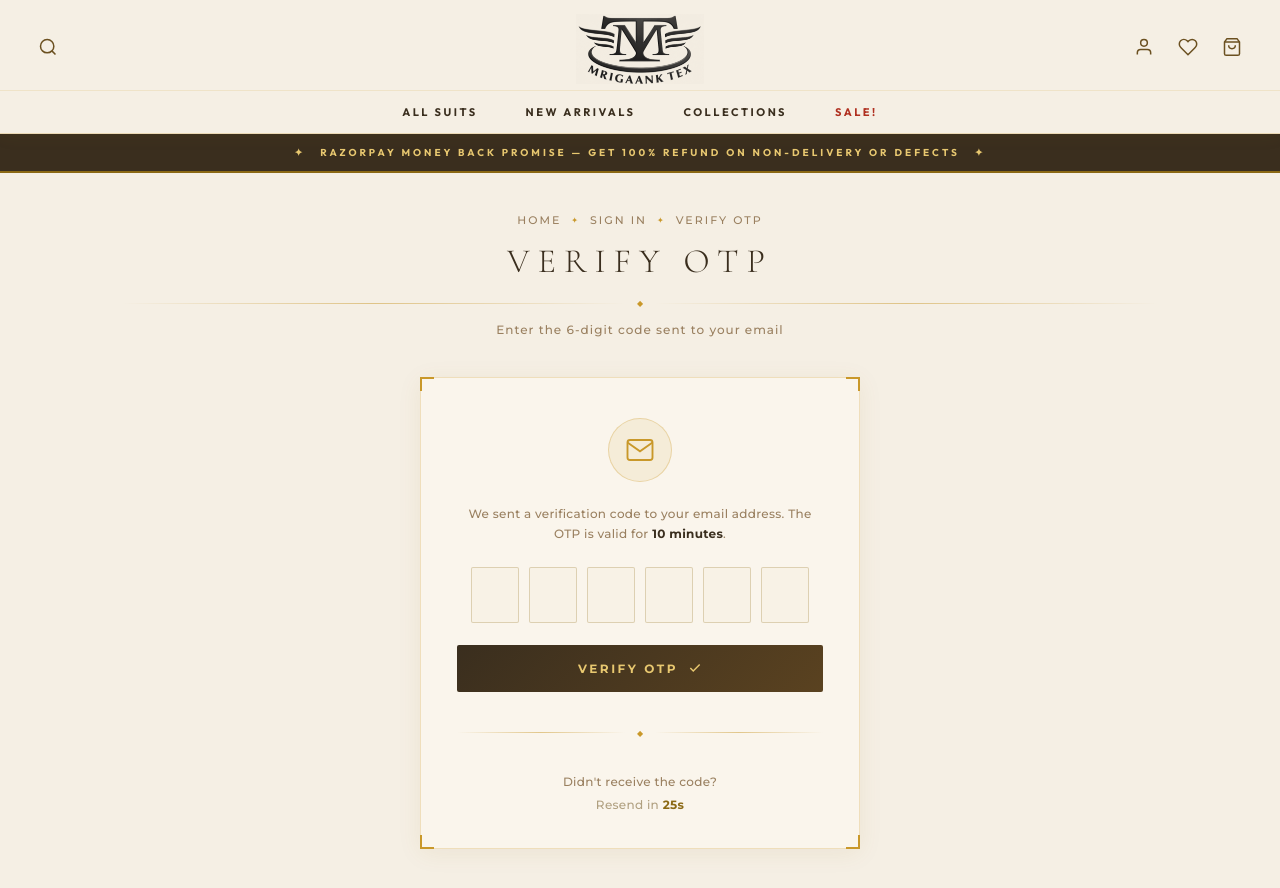
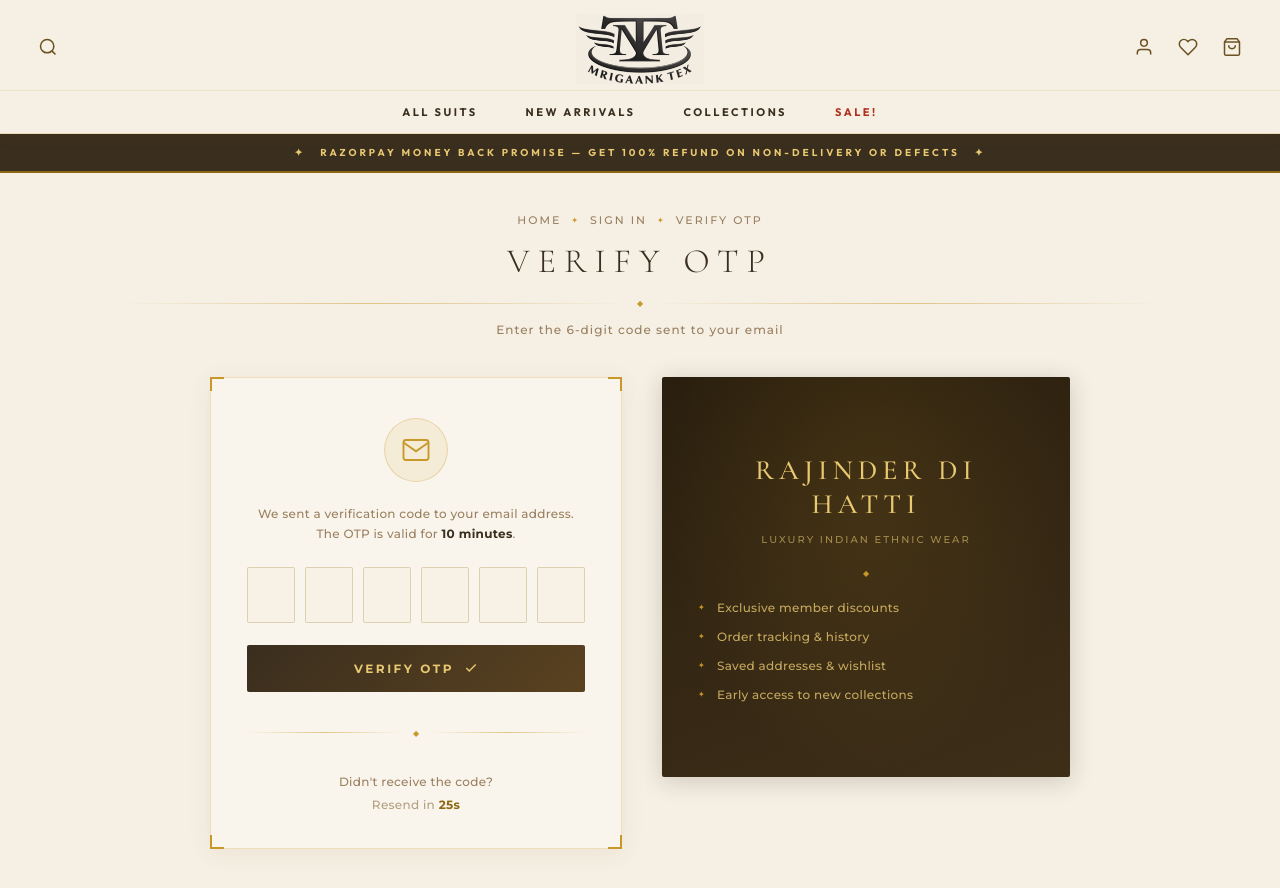
Before and after one commit to aadarsh68/Rajinderdihatti, a Next.js app: page /verify-otp in a window 1280 px wide. Shown: the top 888 px of the page. Built offline with nearby package versions, Linux system fonts and the light colour scheme; no server answers.

Commit message:
feat: enhance inventory management with additional categories and improved UI for product editing

```diff
--- a/app/api/products/route.js
+++ b/app/api/products/route.js
@@ -19,7 +19,9 @@ export async function GET(request) {
         where.OR = [
           { category: { equals: 'unstitched', mode: 'insensitive' } },
           { category: { equals: 'Unstitched Suits', mode: 'insensitive' } },
-          { category: { equals: 'Suit Fabric', mode: 'insensitive' } }
+          { category: { equals: 'All Unstitched Suits', mode: 'insensitive' } },
+          { category: { equals: 'Suit Fabric', mode: 'insensitive' } },
+          { category: { contains: 'Suits', mode: 'insensitive' } }
         ];
       } else {
         where.status = { in: ['active', 'sale'] };
--- a/app/api/verify-otp/route.js
+++ b/app/api/verify-otp/route.js
@@ -7,7 +7,7 @@ function buildError(message, status = 400) {
 
 export async function POST(request) {
   const body = await request.json();
-  const { email, otp } = body || {};
+  const { email, otp, preserve } = body || {};
 
   if (!email || !otp) {
     return buildError('Email and OTP are required.');
@@ -35,11 +35,13 @@ export async function POST(request) {
       return buildError('OTP has expired.');
     }
 
-    // Clear OTP on successful verification
-    await prisma.user.update({
-      where: { email },
-      data: { otp: null, otpExpiry: null },
-    });
+    // Clear OTP on successful verification unless preserved (for reset flow)
+    if (!preserve) {
+      await prisma.user.update({
+        where: { email },
+        data: { otp: null, otpExpiry: null },
+      });
+    }
 
     return NextResponse.json({ success: true });
   } catch (error) {
--- a/app/lib/mailer.js
+++ b/app/lib/mailer.js
@@ -28,9 +28,17 @@ export async function sendOtpEmail(to, otp) {
   const message = {
     from: emailFrom,
     to,
-    subject: 'Your Mrigaank Tex OTP Code',
+    subject: 'Your Rajinder Di Hatti OTP Code',
     text: `Your OTP code is ${otp}. It expires in 10 minutes.`,
-    html: `<p>Your OTP code is <strong>${otp}</strong>.</p><p>This code expires in 10 minutes.</p>`,
+    html: `
+      <div style="font-family: serif; color: #3a2e1e; padding: 20px; background: #faf5ec; border: 1px solid #c9982a;">
+        <h2 style="color: #c9982a; letter-spacing: 2px;">RAJINDER DI HATTI</h2>
+        <p style="font-size: 16px;">Your verification code is: <strong style="font-size: 24px; color: #3a2e1e;">${otp}</strong></p>
+        <p style="font-size: 12px; color: #9a8060;">This code is valid for 10 minutes. Please do not share this code with anyone.</p>
+        <hr style="border: 0; border-top: 1px solid rgba(201,152,42,0.2); margin: 20px 0;">
+        <p style="font-size: 10px; color: #b0a080;">© 2026 Rajinder Di Hatti. Luxury Indian Ethnic Wear.</p>
+      </div>
+    `,
   };
 
   try {
--- a/app/reset-password/page.js
+++ b/app/reset-password/page.js
@@ -24,6 +24,7 @@ function ResetPasswordContent() {
   const router = useRouter();
   const searchParams = useSearchParams();
   const [email, setEmail] = useState('');
+  const [otp, setOtp] = useState('');
   const [password, setPassword] = useState('');
   const [confirmPassword, setConfirmPassword] = useState('');
   const [showPassword, setShowPassword] = useState(false);
@@ -33,6 +34,7 @@ function ResetPasswordContent() {
 
   useEffect(() => {
     setEmail(searchParams.get('email') || '');
+    setOtp(searchParams.get('otp') || '');
   }, [searchParams]);
 
   const validate = () => {
@@ -53,7 +55,7 @@ function ResetPasswordContent() {
       const response = await fetch('/api/reset-password', {
         method: 'POST',
         headers: { 'Content-Type': 'application/json' },
-        body: JSON.stringify({ email, password }),
+        body: JSON.stringify({ email, otp, newPassword: password }),
       });
 
       if (!response.ok) {
--- a/app/verify-otp/page.js
+++ b/app/verify-otp/page.js
@@ -80,7 +80,7 @@ function VerifyOtpContent() {
       const response = await fetch('/api/verify-otp', {
         method: 'POST',
         headers: { 'Content-Type': 'application/json' },
-        body: JSON.stringify({ email, otp: code }),
+        body: JSON.stringify({ email, otp: code, preserve: type === 'reset' }),
       });
 
       if (!response.ok) {
@@ -90,7 +90,7 @@ function VerifyOtpContent() {
       }
 
       setVerified(true);
-      const nextPath = type === 'reset' ? `/reset-password?email=${encodeURIComponent(email)}` : '/profile';
+      const nextPath = type === 'reset' ? `/reset-password?email=${encodeURIComponent(email)}&otp=${code}` : '/profile';
       setTimeout(() => router.push(nextPath), 1800);
     } catch (error) {
       setError('Unable to verify OTP. Please try again.');
@@ -213,6 +213,32 @@ function VerifyOtpContent() {
             </div>
           )}
         </div>
+
+        <div className={styles.brandPanel}>
+          <div className={styles.brandPanelInner}>
+            <h2 className={styles.brandTitleMain}>RAJINDER DI HATTI</h2>
+            <p className={styles.brandTagline}>Luxury Indian Ethnic Wear</p>
+            <GoldDivider />
+            <ul className={styles.brandPerks}>
+              <li className={styles.brandPerk}>
+                <span className={styles.perkIcon}>✦</span>
+                <span>Exclusive member discounts</span>
+              </li>
+              <li className={styles.brandPerk}>
+                <span className={styles.perkIcon}>✦</span>
+                <span>Order tracking & history</span>
+              </li>
+              <li className={styles.brandPerk}>
+                <span className={styles.perkIcon}>✦</span>
+                <span>Saved addresses & wishlist</span>
+              </li>
+              <li className={styles.brandPerk}>
+                <span className={styles.perkIcon}>✦</span>
+                <span>Early access to new collections</span>
+              </li>
+            </ul>
+          </div>
+        </div>
       </div>
     </div>
   );
--- a/app/verify-otp/page.module.css
+++ b/app/verify-otp/page.module.css
@@ -51,8 +51,17 @@
 .dividerDiamond { color: #c9982a; font-size: 8px; }
 
 .authLayout {
-  max-width: 440px;
+  display: grid;
+  grid-template-columns: 1fr 1fr;
+  gap: 40px;
+  align-items: start;
+  max-width: 860px;
   margin: 0 auto;
+}
+
+@media (max-width: 720px) {
+  .authLayout { grid-template-columns: 1fr; }
+  .brandPanel { display: none; }
 }
 
 .authCard {
@@ -244,3 +253,70 @@
   0%, 80%, 100% { transform: scale(0.6); opacity: 0.5; }
   40% { transform: scale(1); opacity: 1; }
 }
+
+.brandPanel {
+  background: linear-gradient(160deg, #2a1f0e, #3d2e18);
+  border-radius: 2px;
+  padding: 48px 36px;
+  display: flex;
+  align-items: center;
+  justify-content: center;
+  position: relative;
+  overflow: hidden;
+  box-shadow: 0 4px 24px rgba(58,46,30,0.2);
+  min-height: 400px;
+}
+.brandPanel::before {
+  content: '';
+  position: absolute;
+  inset: 0;
+  background: radial-gradient(ellipse at 50% 30%, rgba(201,152,42,0.12) 0%, transparent 70%);
+  pointer-events: none;
+}
+
+.brandPanelInner {
+  display: flex;
+  flex-direction: column;
+  align-items: center;
+  gap: 0;
+  position: relative;
+  z-index: 1;
+  width: 100%;
+}
+
+.brandTitleMain {
+  font-family: var(--font-cormorant);
+  font-size: 28px;
+  font-weight: 500;
+  letter-spacing: 5px;
+  color: #e8c870;
+  text-transform: uppercase;
+  margin-bottom: 12px;
+  text-align: center;
+}
+.brandTagline {
+  font-size: 10px;
+  color: rgba(232,200,112,0.6);
+  letter-spacing: 2px;
+  text-transform: uppercase;
+  margin-bottom: 8px;
+}
+
+.brandPerks {
+  list-style: none;
+  display: flex;
+  flex-direction: column;
+  gap: 14px;
+  width: 100%;
+  margin-top: 8px;
+  padding: 0;
+}
+.brandPerk {
+  display: flex;
+  align-items: center;
+  gap: 12px;
+  font-size: 12px;
+  color: rgba(232,200,112,0.8);
+  letter-spacing: 0.3px;
+}
+.perkIcon { color: #c9982a; font-size: 8px; flex-shrink: 0; }
```
Also changed, not shown: app/admin/inventory/page.js (+72 -23 lines), scratch/test-email.js (added, +38 -0 lines).
